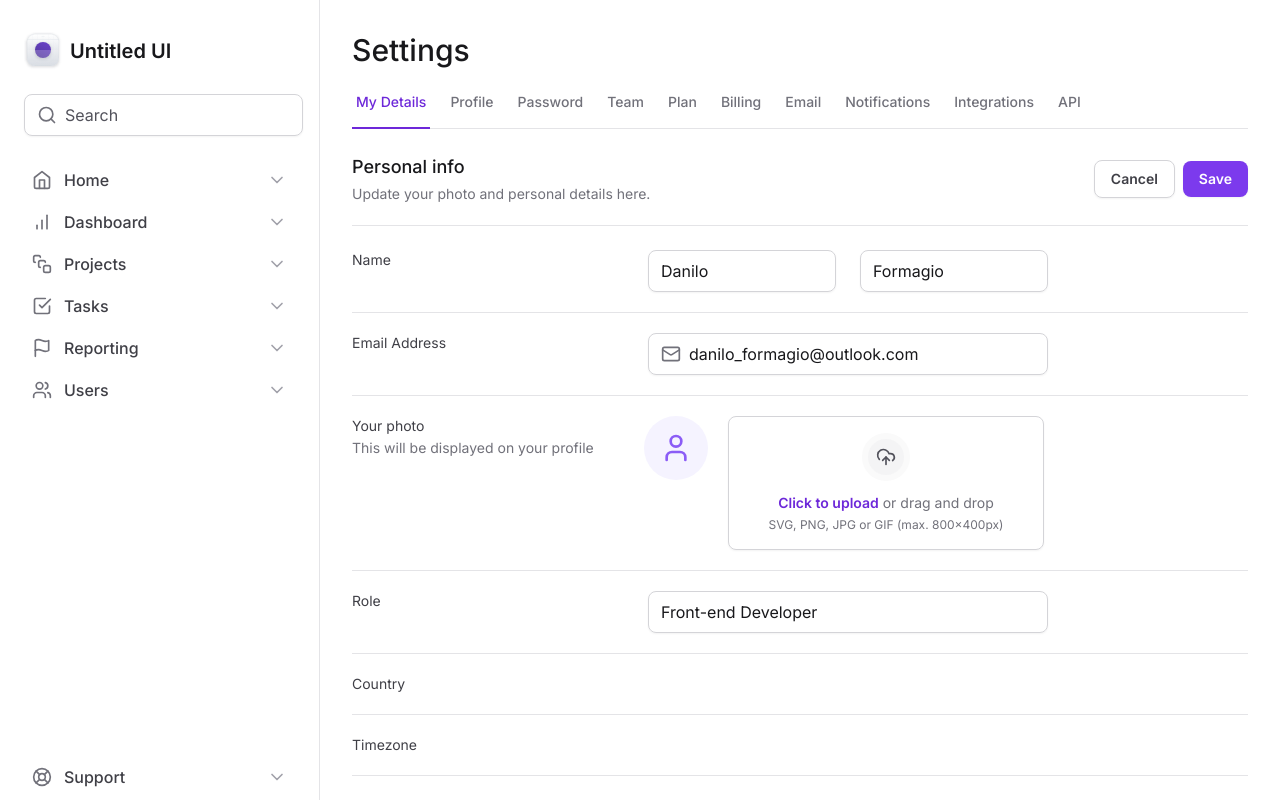
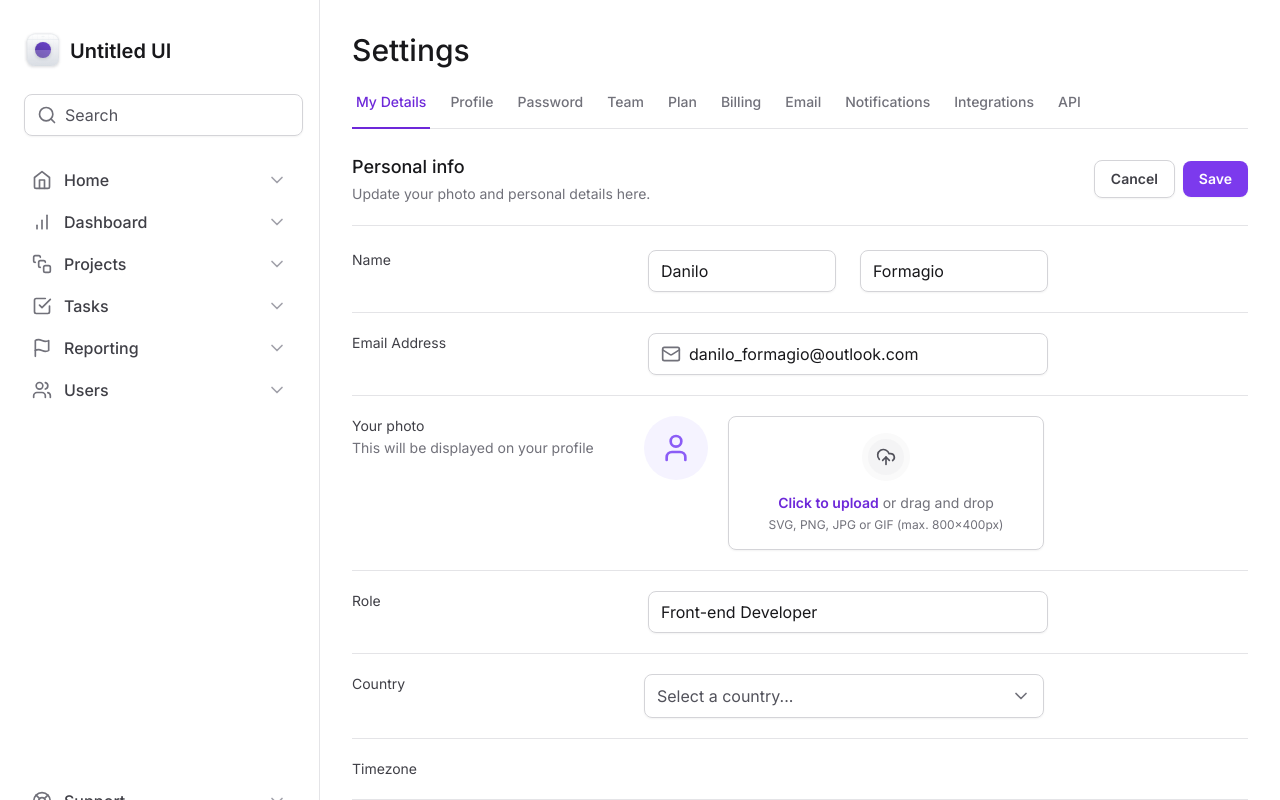
Before and after one commit to danilo-formagio/tailwind-next, a Next.js app: page / in a window 1280 px wide. Shown: the top 800 px of the page. Built offline with nearby package versions, Linux system fonts and the light colour scheme.

Commit message:
Create country select field

```diff
--- a/package.json
+++ b/package.json
@@ -10,6 +10,7 @@
     "format": "prettier --write src//**/*.{ts,tsx}"
   },
   "dependencies": {
+    "@radix-ui/react-select": "^2.0.0",
     "@radix-ui/react-tabs": "^1.0.4",
     "framer-motion": "^10.16.4",
     "lucide-react": "^0.284.0",
--- a/src/app/page.tsx
+++ b/src/app/page.tsx
@@ -1,7 +1,8 @@
 import { SettingsTabs } from '@/components/SettingsTabs';
 import * as Input from '@/components/Input';
+import * as FileInput from '@/components/Form/FileInput';
 import { Mail } from 'lucide-react';
-import * as FileInput from '@/components/Form/FileInput';
+import { Select } from '@/components/Form/Select';
 
 export default function Home() {
   return (
@@ -87,7 +88,7 @@ export default function Home() {
               Country
             </label>
 
-            <div></div>
+            <Select />
           </div>
 
           <div className="grid grid-cols-form gap-3 pt-5">
--- /dev/null
+++ b/src/components/Form/Select.tsx
@@ -0,0 +1,50 @@
+'use client';
+
+import * as SelectPrimitive from '@radix-ui/react-select';
+import { Check, ChevronDown } from 'lucide-react';
+
+export interface SelectProps {}
+
+export function Select(props: SelectProps) {
+  return (
+    <SelectPrimitive.Root>
+      <SelectPrimitive.Trigger className="flex h-11 w-full items-center justify-between gap-2 rounded-lg border border-zinc-300 px-3 py-2 shadow-sm data-[placeholder]:text-zinc-600">
+        <SelectPrimitive.Value placeholder="Select a country..." className="text-black" />
+        <SelectPrimitive.Icon>
+          <ChevronDown className="h-5 w-5 text-zinc-500" />
+        </SelectPrimitive.Icon>
+      </SelectPrimitive.Trigger>
+
+      <SelectPrimitive.Portal>
+        <SelectPrimitive.Content
+          side="bottom"
+          position="popper"
+          sideOffset={8}
+          className="z-10 w-[--radix-select-trigger-width] overflow-hidden rounded-lg border border-zinc-200 bg-white"
+        >
+          <SelectPrimitive.Viewport>
+            <SelectPrimitive.Item
+              value="br"
+              className="flex items-center justify-between gap-2 px-3 py-2.5 outline-none data-[highlighted]:bg-zinc-50"
+            >
+              <SelectPrimitive.ItemText className="text-black">Brazil</SelectPrimitive.ItemText>
+              <SelectPrimitive.ItemIndicator>
+                <Check className="h-4 w-4 text-violet-500" />
+              </SelectPrimitive.ItemIndicator>
+            </SelectPrimitive.Item>
+
+            <SelectPrimitive.Item
+              value="us"
+              className="flex items-center justify-between gap-2 px-3 py-2.5 outline-none data-[highlighted]:bg-zinc-50"
+            >
+              <SelectPrimitive.ItemText className="text-black">United States</SelectPrimitive.ItemText>
+              <SelectPrimitive.ItemIndicator>
+                <Check className="h-4 w-4 text-violet-500" />
+              </SelectPrimitive.ItemIndicator>
+            </SelectPrimitive.Item>
+          </SelectPrimitive.Viewport>
+        </SelectPrimitive.Content>
+      </SelectPrimitive.Portal>
+    </SelectPrimitive.Root>
+  );
+}
```
Also changed, not shown: 1 other file (tests, documents, lock files or other folders).
